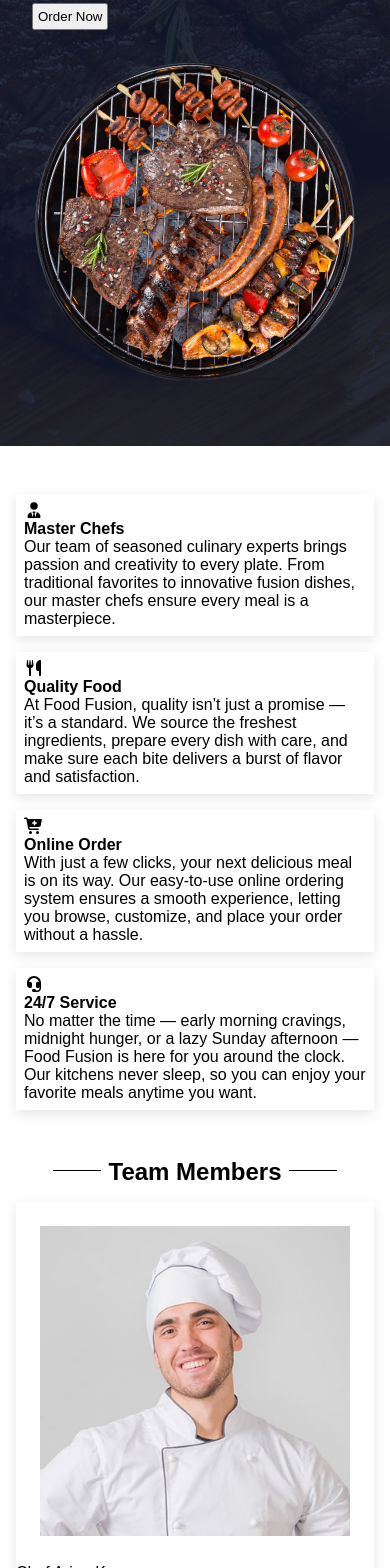
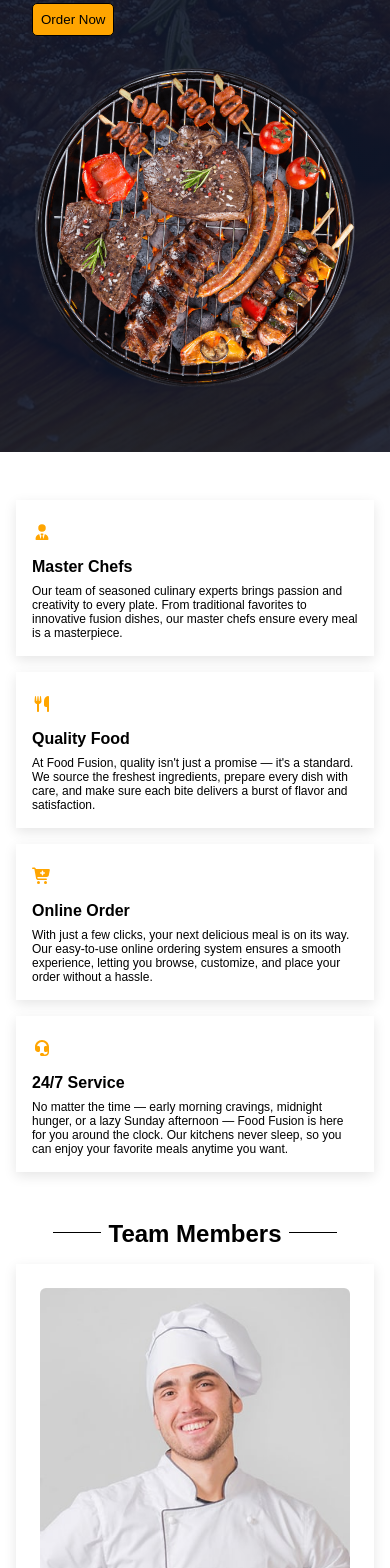
Before and after one commit to Waseemsvm/tutedude-react-ass8-food-fusion-app, a React (Vite) app: page / in a window 390 px wide. Shown: the part 432-2000 px from the top of the page. Built offline with nearby package versions, Linux system fonts and the light colour scheme.

Commit message:
updated homepage styles

```diff
--- a/package.json
+++ b/package.json
@@ -21,6 +21,7 @@
     "react-lite-carousel": "^1.3.3",
     "react-redux": "^9.2.0",
     "react-router": "^7.8.0",
+    "react-toastify": "^11.0.5",
     "redux-thunk": "^3.1.0"
   },
   "devDependencies": {
--- a/src/App.jsx
+++ b/src/App.jsx
@@ -2,6 +2,7 @@ import { BrowserRouter } from "react-router";
 import Footer from "./components/Footer";
 import Header from "./components/Header";
 import Main from "./components/Main";
+import { ToastContainer } from "react-toastify";
 
 function App() {
   return (
@@ -9,6 +10,7 @@ function App() {
       <Header />
       <Main />
       <Footer />
+      <ToastContainer />
     </BrowserRouter>
   );
 }
--- a/src/components/AboutPage.jsx
+++ b/src/components/AboutPage.jsx
@@ -1,3 +1,41 @@
 export default function AboutPage() {
-  return <div>About Page</div>;
+  return (
+    <div>
+      <div>
+        <h1>About Us</h1>
+        <p>
+          At Food Fusion, we believe that food is more than just a meal — it's
+          an experience. Our mission is to bring together flavors from across
+          the globe, prepared with love, creativity, and a commitment to
+          quality. Whether you're here for a hearty breakfast, a quick lunch, or
+          a delightful dinner, we promise every bite will leave you wanting
+          more.
+        </p>
+        <h1>Our Story</h1>
+        <p>
+          It all started with a simple idea — to blend traditional recipes with
+          modern cooking styles. What began as a small home kitchen experiment
+          has grown into a culinary hub loved by foodies far and wide. Our chefs
+          work tirelessly to craft dishes that not only taste amazing but also
+          tell a story. From farm-fresh ingredients to unique flavor
+          combinations, every plate is designed to be memorable.
+        </p>
+        <h1>Our Values</h1>
+        <p>
+          Quality First - We source only the freshest and highest-quality
+          ingredients. Innovation in Every Bite - Blending cuisines and
+          techniques to create unforgettable flavors. Customer Delight - Serving
+          with warmth, care, and a smile, every time.
+        </p>
+
+        <h1>Why Choose Us?</h1>
+        <p>
+          Fresh Ingredients Daily - Straight from the market to your plate.
+          Authentic & Fusion Dishes - A mix of local and global flavors. Cozy
+          Ambience - Perfect for family dinners, romantic dates, or friendly
+          get-togethers.
+        </p>
+      </div>
+    </div>
+  );
 }
--- a/src/components/ContactPage.jsx
+++ b/src/components/ContactPage.jsx
@@ -1,3 +1,36 @@
 export default function ContactPage() {
-  return <div>ContactPage Page</div>;
+  return (
+    <div>
+      <h1>Get in Touch with Food Fusion</h1>
+      <p>
+        We'd love to hear from you! Whether you have a question about our menu,
+        want to place an order, or just want to share your feedback, our team is
+        here to help. Your satisfaction is our top priority.
+      </p>
+      Contact Information
+      <ul>
+        <li>
+          📍 Address: Food Fusion Restaurant, 45 Gourmet Street, Mumbai, India
+        </li>
+        <li>📞 Phone: +91 98765 43210</li>
+        <li> 📧 Email: support@foodfusion.com </li>
+        <li>
+          🕒 Business Hours: Mon - Fri: 9:00 AM - 11:00 PM Sat - Sun: 8:00 AM -
+          12:00 Midnight
+        </li>
+      </ul>
+      <div>
+        <p>
+          If you’d like to reach us online, simply fill out our contact form and
+          we’ll respond as soon as possible.
+        </p>
+        <div>Full Name (required)</div>
+        <div>Email Address (required)</div>
+        <div>Phone Number (optional)</div>
+        <div>Subject (required)</div>
+        <div>Message (required)</div>
+        <button>Send Message</button>
+      </div>
+    </div>
+  );
 }
--- a/src/components/Footer.jsx
+++ b/src/components/Footer.jsx
@@ -10,8 +10,13 @@ import faTwitter from "../assets/images/twitter-brands-solid-full.svg";
 import faLinkedIn from "../assets/images/linkedin-brands-solid-full.svg";
 import faYouTube from "../assets/images/youtube-brands-solid-full.svg";
 import faFacebook from "../assets/images/facebook-brands-solid-full.svg";
+import { toast } from "react-toastify";
 
 export default function Footer() {
+  const notify = () => toast.success("You are now subscribed!!", {
+    autoClose: 800
+  });
+
   return (
     <div>
       <div className={FooterStyles["main-cont"]}>
@@ -63,13 +68,24 @@ export default function Footer() {
         </div>
         <div className={FooterStyles.col}>
           <h6>Newsletter</h6>
-          <form>
-            <input type="email" placeholder="Subscribe Now" />
+          <form
+            onSubmit={(e) => {
+              e.preventDefault();
+              notify();
+            }}
+          >
+            <input
+              type="email"
+              placeholder="Subscribe Now"
+              className={FooterStyles.newsletter}
+            />
             <button type="submit">Go</button>
           </form>
         </div>
       </div>
-      <p className={FooterStyles.copy}>@Copy Waseem Akram P, All Rights Reserved</p>
+      <p className={FooterStyles.copy}>
+        @Copy Waseem Akram P, All Rights Reserved
+      </p>
     </div>
   );
 }
--- a/src/components/HomePage.jsx
+++ b/src/components/HomePage.jsx
@@ -39,9 +39,13 @@ export default function HomePage() {
                 comfort to your soul. Whether you crave classic favorites or
                 bold new flavors, we've got something for everyone.
               </p>
-              <button onClick={e => {
-                navigate("menu")
-              }}>Order Now</button>
+              <button
+                onClick={(e) => {
+                  navigate("menu");
+                }}
+              >
+                Order Now
+              </button>
             </div>
             <div
               className={`${HomePageStyles["col-2"]} ${HomePageStyles["col"]}`}
@@ -53,33 +57,33 @@ export default function HomePage() {
       </div>
       <div className={HomePageStyles.features}>
         <div className={HomePageStyles["feature-card"]}>
-          <div>
+          <div className={HomePageStyles["feature-icon"]}>
             <FontAwesomeIcon icon={faUserTie} />
           </div>
-          <h4>Master Chefs</h4>
-          <div>
+          <h4 className={HomePageStyles["feature-head"]}>Master Chefs</h4>
+          <div className={HomePageStyles["feature-cont"]}>
             Our team of seasoned culinary experts brings passion and creativity
             to every plate. From traditional favorites to innovative fusion
             dishes, our master chefs ensure every meal is a masterpiece.
           </div>
         </div>
         <div className={HomePageStyles["feature-card"]}>
-          <div>
+          <div className={HomePageStyles["feature-icon"]}>
             <FontAwesomeIcon icon={faUtensils} />
           </div>
-          <h4>Quality Food</h4>
-          <div>
-            At Food Fusion, quality isn’t just a promise — it’s a standard. We
+          <h4 className={HomePageStyles["feature-head"]}>Quality Food</h4>
+          <div className={HomePageStyles["feature-cont"]}>
+            At Food Fusion, quality isn't just a promise — it's a standard. We
             source the freshest ingredients, prepare every dish with care, and
             make sure each bite delivers a burst of flavor and satisfaction.
           </div>
         </div>
         <div className={HomePageStyles["feature-card"]}>
-          <div>
+          <div className={HomePageStyles["feature-icon"]}>
             <FontAwesomeIcon icon={faCartPlus} />
           </div>
-          <h4>Online Order</h4>
-          <div>
+          <h4 className={HomePageStyles["feature-head"]}>Online Order</h4>
+          <div className={HomePageStyles["feature-cont"]}>
             With just a few clicks, your next delicious meal is on its way. Our
             easy-to-use online ordering system ensures a smooth experience,
             letting you browse, customize, and place your order without a
@@ -87,11 +91,11 @@ export default function HomePage() {
           </div>
         </div>
         <div className={HomePageStyles["feature-card"]}>
-          <div>
+          <div className={HomePageStyles["feature-icon"]}>
             <FontAwesomeIcon icon={faHeadset} />
           </div>
-          <h4>24/7 Service</h4>
-          <div>
+          <h4 className={HomePageStyles["feature-head"]}>24/7 Service</h4>
+          <div className={HomePageStyles["feature-cont"]}>
             No matter the time — early morning cravings, midnight hunger, or a
             lazy Sunday afternoon — Food Fusion is here for you around the
             clock. Our kitchens never sleep, so you can enjoy your favorite
--- a/src/components/MenuPage.jsx
+++ b/src/components/MenuPage.jsx
@@ -16,6 +16,7 @@ export default function MenuPage() {
     <div>
       <div className={MenuPageStyles.toolbar}>
         <input
+          className={MenuPageStyles["search-field"]}
           type="text"
           placeholder="Search Here"
           onChange={(e) => {
--- a/src/components/TeamCard.jsx
+++ b/src/components/TeamCard.jsx
@@ -3,9 +3,9 @@ import TeamCardStyles from "../styles/Main.module.css";
 export default function TeamCard({ img, name, designation }) {
   return (
     <div className={TeamCardStyles.teamcard}>
-      <img src={img} alt="" />
-      <p>{name}</p>
-      <p>{designation}</p>
+      <img src={img} alt="" className={TeamCardStyles.img} />
+      <p className={TeamCardStyles.name}>{name}</p>
+      <p className={TeamCardStyles.designation}>{designation}</p>
     </div>
   );
 }
--- a/src/styles/Footer.module.css
+++ b/src/styles/Footer.module.css
@@ -36,27 +36,36 @@
   margin-top: 0.5rem;
 }
 
-.copy{
-    border-top: 1px solid white;
-    font-size: 0.5rem;
-    margin: 0.5rem;
-    padding-top: 0.5rem;
+.copy {
+  border-top: 1px solid white;
+  font-size: 0.5rem;
+  margin: 0.5rem;
+  padding-top: 0.5rem;
 }
 
+.newsletter,
+.newsletter + button {
+  padding: 0.25rem;
+  font-size: 0.75rem;
+}
+
+.newsletter + button:hover{
+  cursor: pointer;
+}
 
 @media screen and (max-width: 576px) {
   .main-cont {
     grid-template-columns: 1fr;
   }
-  .col{
+  .col {
     margin: 0.5rem;
   }
-  .col-cont{
+  .col-cont {
     min-height: 0.5rem;
     height: 1rem;
   }
 
-  .social{
+  .social {
     height: 0.75rem;
     margin: 0;
   }
--- a/src/styles/Header.module.css
+++ b/src/styles/Header.module.css
@@ -92,7 +92,7 @@
   top: 0;
   background: white;
   z-index: 2;
-  opacity: 0.9;
+  /* opacity: 0.9; */
   width: 100%;
 }
 
--- a/src/styles/Main.module.css
+++ b/src/styles/Main.module.css
@@ -27,9 +27,17 @@
   padding: 1rem 2.5rem;
 }
 
-.row > .col > button{
+.row > .col > button {
   margin-top: 1rem;
-  padding: 0.25rem;
+  padding: 0.5rem;
+  background-color: orange;
+  border-radius: 5px;
+  cursor: pointer;
+  border: 1px solid black;
+}
+
+.row > .col > button:hover {
+  background-color: rgba(255, 166, 0, 0.782);
 }
 
 .row > .col > p,
@@ -44,7 +52,7 @@
 }
 
 .row > .col-1 > p {
-  font-size: 1.0rem;
+  font-size: 1rem;
 }
 
 .row > .col-2 > img {
@@ -67,6 +75,20 @@
 .feature-card {
   box-shadow: rgba(0, 0, 0, 0.1) 0px 4px 12px;
   padding: 0.5rem;
+}
+
+.feature-icon {
+  color: orange;
+  margin: 1rem 0.5rem;
+}
+
+.feature-head,
+.feature-cont {
+  margin: 0.5rem;
+}
+
+.feature-cont {
+  font-size: 0.75rem;
 }
 
 /* ------------------ TESTIMONIALS  ----------------------- */
@@ -149,12 +171,14 @@
   font-style: italic;
 }
 
+/* ------------------- TEAM CARDS ---------------------------- */
+
 .team-header {
   text-align: center;
   position: relative;
 }
 
-.team-header::before{
+.team-header::before {
   position: absolute;
   content: "";
   width: 3rem;
@@ -165,7 +189,7 @@
   display: inline-block;
 }
 
-.team-header::after{
+.team-header::after {
   position: absolute;
   content: "";
   width: 3rem;
@@ -185,12 +209,27 @@
 
 .teamcard {
   box-shadow: rgba(0, 0, 0, 0.1) 0px 4px 12px;
+  transition: all 1s;
+}
+.teamcard .img {
+  width: 100%;
+  padding: 1.5rem;
+  border-radius: 30px;
 }
 
-.teamcard img {
-  width: 100%;
-  padding: 1.5rem;
-  border-radius: 15px;
+.designation,
+.name {
+  padding: 0.25rem 1.5rem;
+  font-style: italic;
+}
+
+.name {
+  font-weight: bold;
+}
+
+.designation {
+  font-size: 0.75rem;
+  margin-bottom: 0.5rem;
 }
 
 /* ------------------ VIEWPORT < 978PX  ----------------------- */
--- a/src/styles/MenuPage.module.css
+++ b/src/styles/MenuPage.module.css
@@ -7,6 +7,9 @@
 
 .toolbar input {
   height: 1.5rem;
+  margin: 0.25rem 1.5rem;
+  padding: 0.5rem;
+  font-size: 0.75rem;
 }
 
 .page {
@@ -186,6 +189,11 @@
   .page {
     grid-template-columns: 1fr;
   }
+
+  .toolbar input {
+    width:  100%;
+  }
+
 }
 
 @keyframes slideUp {
```
Also changed, not shown: 1 other file (tests, documents, lock files or other folders).
